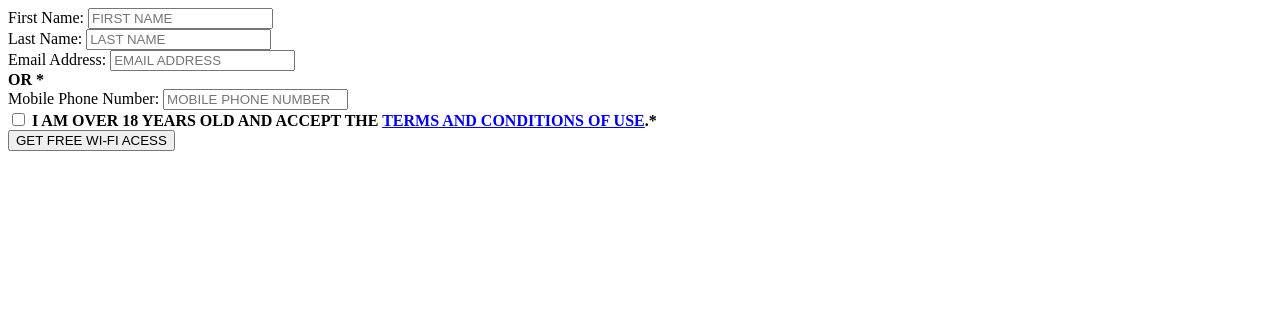
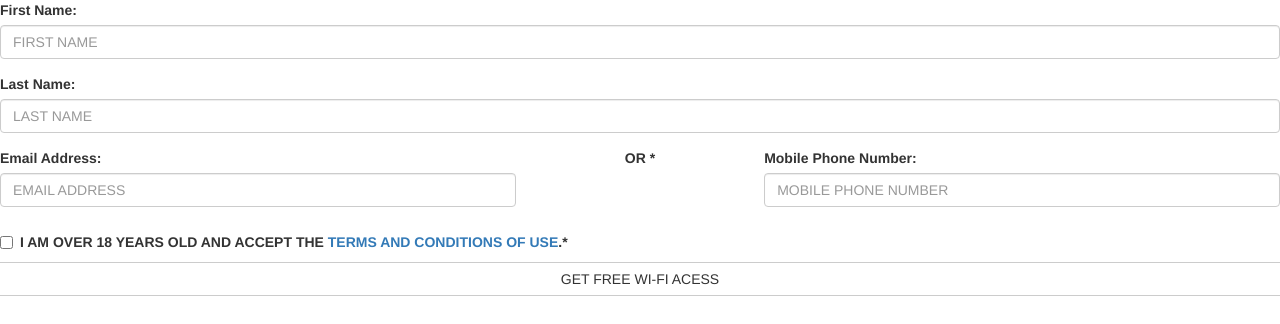
Before and after one commit to groots/JS-CSS-Class-Based-Validation, a plain HTML site: page index.html in a window 1280 px wide. Drawn offline with nearby package versions, Linux system fonts and the light colour scheme.

Commit message:
added bootstrap and jquery

```diff
--- a/index.html
+++ b/index.html
@@ -1,3 +1,11 @@
+<html>
+    <head>
+        <title>Quick Form Validation</title>
+        <script src="https://ajax.googleapis.com/ajax/libs/jquery/2.1.3/jquery.min.js"></script>
+        <link rel="stylesheet" href="https://maxcdn.bootstrapcdn.com/bootstrap/3.3.2/css/bootstrap.min.css">
+        <script src="https://maxcdn.bootstrapcdn.com/bootstrap/3.3.2/js/bootstrap.min.js"></script>
+    </head>
+    <body>
         <form role="form" id="get-wifi">
                 <div class="form-group">
                     <label for="firstName" class="toggleLabel">First Name:</label>
@@ -33,3 +41,5 @@
             </form>
 
         </div>
+    </body>
+</html>
```
Also changed, not shown: 1 other file. Lines whose indentation alone changed are shown as unchanged.
